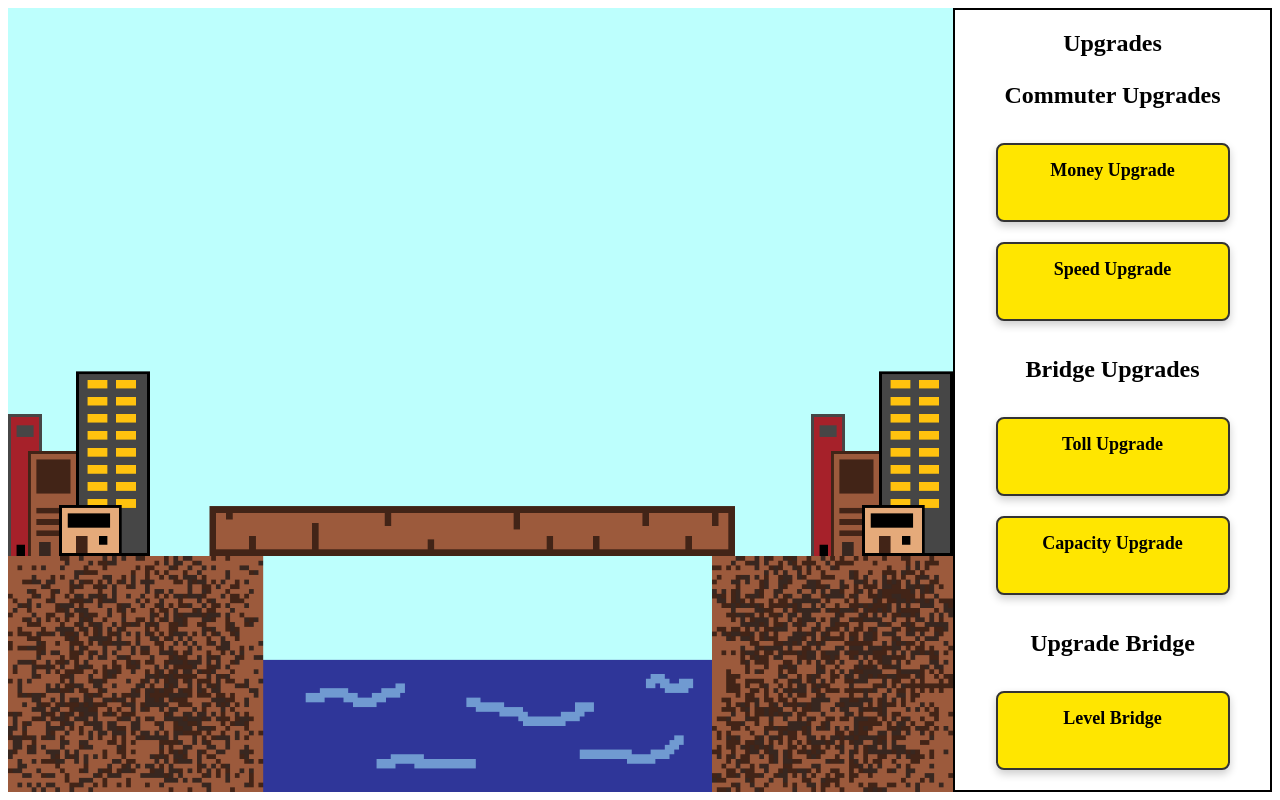
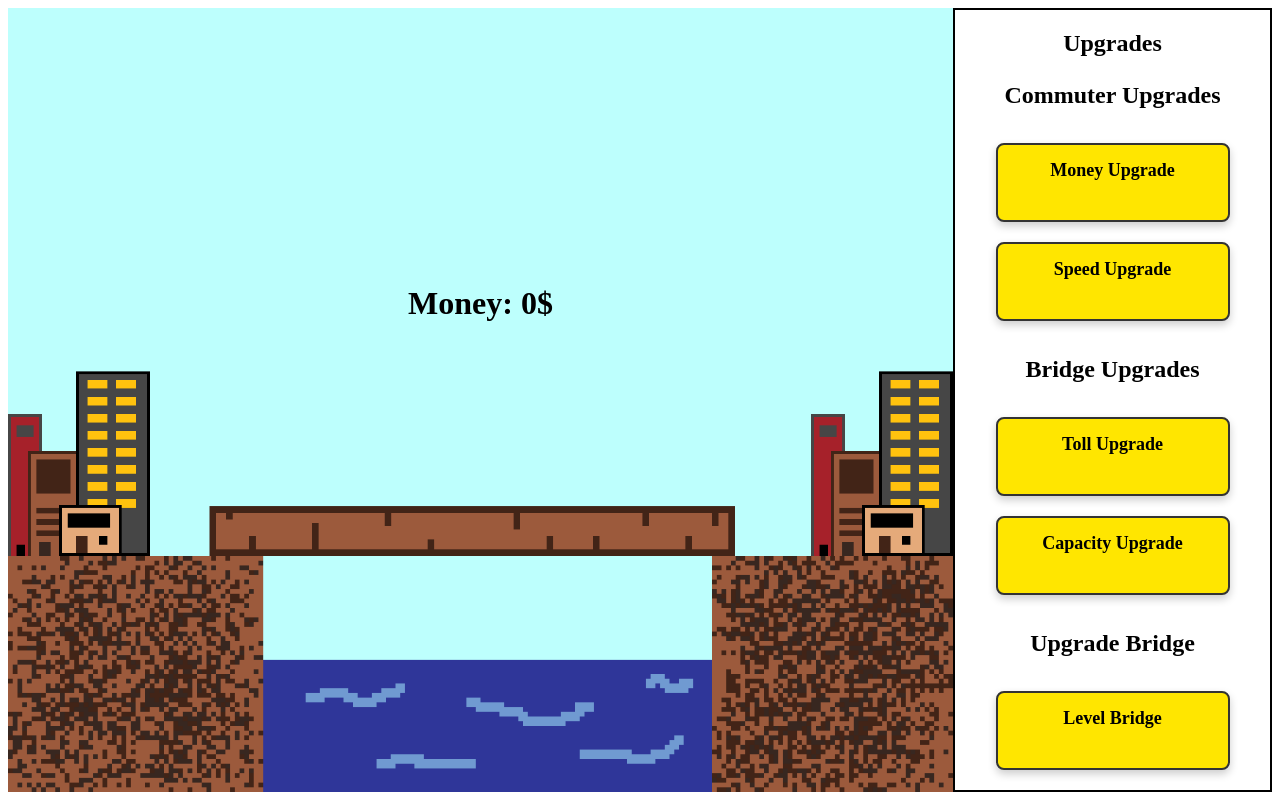
Before and after one commit to ifthi1/DawsHacks, a Flask app: page /bridge in a window 1280 px wide. Run offline with Flask 3, Linux system fonts and the light colour scheme; the visitor is signed in with stand-in values (Sample User, id 1); data comes from the database, SQL or seed files in the repository; both versions use the stored data as it was after the commit.

Commit message:
started workinf on the js

```diff
--- a/static/bridge.js
+++ b/static/bridge.js
@@ -1,15 +1,65 @@
 "use strict";
 document.addEventListener("DOMContentLoaded", function(e) {
     let money=0;
-    let level = 1;
-    let timeToComplete=0;
+    let level = 0;
+    let timeToComplete=5000;
+    let multiplier=1;
+    let addition=0;
     const menu = document.getElementById("menu");
+    let levelsInfo = [
+        {
+            "bridge": "wood",
+            "commuter": {
+                "type": "person",
+                "money":  "1"
+            }
 
+        },
+        {
+            "bridge": "stone",
+            "commuter": {
+                "type": "carriage",
+                "money":  "5"
+            }
+
+        },
+        {
+            "bridge": "iron",
+            "commuter": {
+                "type": "bike",
+                "money":  "10"
+            }
+
+        },
+        {
+            "bridge": "steel",
+            "commuter": {
+                "type": "car",
+                "money":  "25"
+            }
+
+        },
+        {
+            "bridge": "illuminate bar",
+            "commuter": {
+                "type": "bus",
+                "money":  "50"
+            }
+
+        }
+
+    ]
 
     // handle all options
-    menu.addEventListener("click", function(e){
-        if (e.target.){
+    document.addEventListener("click", function(e){
+        if (e.target.classList.contains("upgrade")){
 
         }
     })
+
+    let tollProfit = setInterval(addMoney, timeToComplete);
+    function addMoney(){
+        money += Number(levelsInfo[level].commuter.money)
+        document.getElementById("money").textContent = "Money: " + money + "$"
+    }
 });
--- a/templates/bridge.html
+++ b/templates/bridge.html
@@ -19,6 +19,7 @@
                     <img src="static/city.png" alt="ground">
                 </div>
             </div>
+            <h1 id="money">Money: 0$</h1>
         </div>
         <div id="menu">
             <section id="upgrades">
```
Also changed, not shown: bridge.db.
